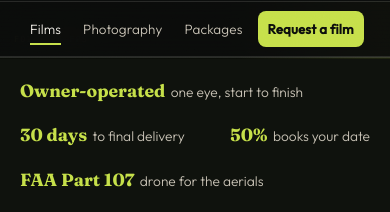
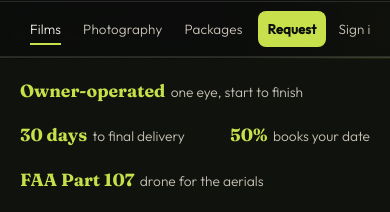
Before and after one commit to paul8frendach/pfrendach, a Django app: page /create/ in a window 390 px wide. Shown: the part 785-997 px from the top of the page. Run offline with Django 5.2, Linux system fonts and the light colour scheme; data comes from the database, SQL or seed files in the repository; data that the repository does not hold is empty.

Commit message:
OMV: shorten the Request CTA to 'Request' on phones so the sub-nav fits
Co-Authored-By: Claude Opus 4.8 <noreply@anthropic.com>

```diff
--- a/static/css/omv.css
+++ b/static/css/omv.css
@@ -132,8 +132,10 @@
   }
   .omv-subnav__tab::after { left: 10px; right: 10px; }
   .omv-subnav__cta { margin-left: 3px; }
-  /* In the scroller the account tab follows the CTA and peeks at the right
-     edge, which reads as "there's more" rather than a hard cut. */
+  /* "Request a film" shortens to "Request" on a phone so the four core tabs
+     fit at rest and the account tab peeks at the edge — a scroll cue, not a
+     chopped word. */
+  .omv-subnav__cta-rest { display: none; }
   .omv-subnav__account { margin-left: 0; }
 }
 
--- a/templates/partials/omv_subnav.html
+++ b/templates/partials/omv_subnav.html
@@ -21,7 +21,7 @@ active tab carries the glow; the Request tab is the standing call to action.
          {% if omv_tab == 'packages' %}aria-current="page"{% endif %}>Packages</a>
       <a href="{% url 'create:request' %}"
          class="omv-subnav__tab omv-subnav__cta{% if omv_tab == 'request' %} is-active{% endif %}"
-         {% if omv_tab == 'request' %}aria-current="page"{% endif %}>Request a film</a>
+         {% if omv_tab == 'request' %}aria-current="page"{% endif %}>Request<span class="omv-subnav__cta-rest"> a film</span></a>
       <a href="{% if user.is_authenticated %}{% url 'create:account' %}{% else %}{% url 'create:signin' %}{% endif %}"
          class="omv-subnav__tab omv-subnav__account{% if omv_tab == 'account' %} is-active{% endif %}"
          {% if omv_tab == 'account' %}aria-current="page"{% endif %}>{% if user.is_authenticated %}Your projects{% else %}Sign in{% endif %}</a>
```
